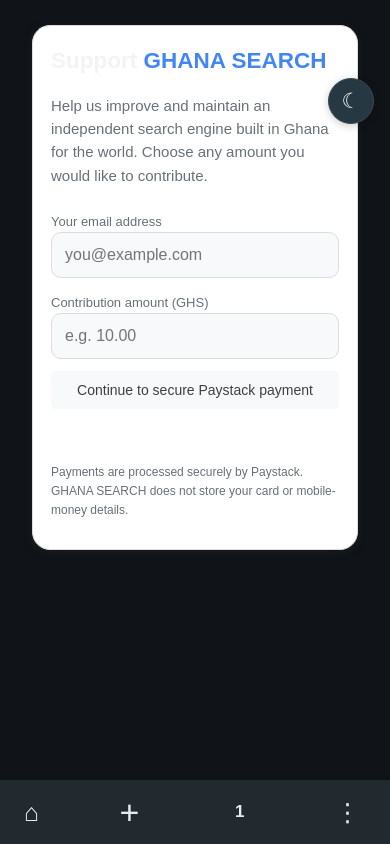
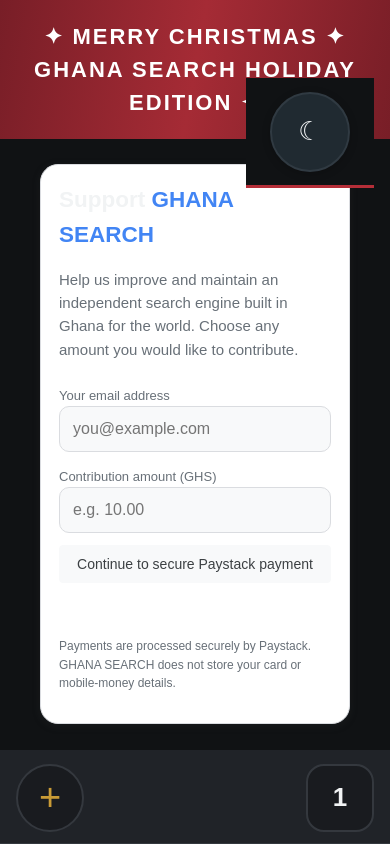
Before and after one commit to MUSTAKEEM1-N/ghana-search, a Flask app: page /support in a window 390 px wide. Run offline with Flask 3, Linux system fonts and the light colour scheme; some libraries are stand-ins or nearby versions.

Commit message:
Restore classic GHANA SEARCH holiday homepage design

```diff
--- a/templates/index.html
+++ b/templates/index.html
@@ -460,6 +460,46 @@ body.ai-mode-open{overflow:hidden}
  .home-feed-status{padding:20px 0;text-align:center;color:#bdc1c6;font-size:14px}
 }
 
+
+/* Restore the classic GHANA SEARCH holiday homepage shown in the user's reference */
+@media(max-width:650px){
+ body{background:#101214!important;color:#f1f3f4!important}
+ .browser-tabs{height:94px;padding:12px 16px 10px;align-items:center;background:#202328!important;border-bottom:1px solid #34383e}
+ .mobile-home-link{display:none!important}
+ .mobile-tab-count{display:grid!important;width:68px;height:68px;border-radius:18px;background:#191b1f;color:#f1f3f4;border:2px solid #34383e;font-size:26px}
+ .new-browser-tab{width:68px;height:68px;border-radius:50%;background:#191b1f;color:#c99b36;border:2px solid #34383e;font-size:38px}
+ .mobile-menu-button{display:none!important}
+ .topbar{height:110px;min-height:110px;padding:0 24px!important;background:#101214!important;border-bottom:3px solid #b52e38!important;display:flex;align-items:center}
+ .brand{font-size:17px!important;letter-spacing:1.5px!important;font-weight:800;gap:12px}
+ .brand-mark{width:64px!important;height:64px!important;border:4px solid #b52e38!important;border-radius:19px!important;display:grid!important;place-items:center;font-size:24px!important;color:#b52e38!important}
+ .top-actions{gap:12px}
+ #themeToggle{width:80px;height:80px;border-radius:50%;background:#202a31;border:2px solid #303a42;color:#f1f3f4;font-size:26px}
+ #menuToggle{font-size:27px}
+ .christmas-banner{display:flex!important;min-height:112px;padding:20px 34px!important;align-items:center;justify-content:center;background:linear-gradient(100deg,#781e27,#a52b35,#781e27)!important;font-size:22px!important;line-height:1.5;letter-spacing:2px;text-align:center}
+ .snow-layer{display:block!important}
+ .snowflake{z-index:1}
+ main{width:calc(100% - 48px)!important;max-width:680px;margin:0 auto}
+ .home-hero{min-height:0!important;height:auto!important;padding:260px 0 30px!important;display:flex;flex-direction:column;align-items:center;justify-content:flex-start;text-align:center}
+ .logo-word{font-size:clamp(39px,10vw,66px)!important;line-height:1.15!important;letter-spacing:-2.5px!important;font-weight:700!important;margin:0 0 28px!important;white-space:nowrap}
+ .logo-word span{background:linear-gradient(100deg,#b52e38 5%,#c99b36 48%,#21834a 95%)!important;-webkit-background-clip:text!important;background-clip:text!important;color:transparent!important}
+ .tagline{display:block!important;font-size:26px!important;line-height:1.4;margin:0 0 26px!important;color:#aeb4bd!important}
+ .christmas-greeting{display:block!important;font-size:26px!important;line-height:1.4;margin:0 0 52px!important;color:#bdc1c6!important;letter-spacing:.5px}
+ .search-form{width:100%!important;max-width:100%!important}
+ .search-shell{height:104px!important;border-radius:60px!important;padding:0 28px!important;gap:18px!important;background:#191b1f!important;border:2px solid #34383e!important;box-shadow:none!important}
+ .search-shell:focus-within{border-color:#555b63!important;box-shadow:none!important}
+ .search-symbol{flex:0 0 24px;width:24px;height:24px;font-size:0!important}
+ .search-shell input{font-size:27px!important;color:#f1f3f4!important}
+ .search-shell input::placeholder{color:#85898f!important;opacity:1}
+ .search-shell .clear-btn{font-size:38px!important;color:#aeb4bd!important;padding:0 4px}
+ .home-language-row,.home-mode-actions,.shortcuts-panel,.home-feed{display:none!important}
+ .home-extra-actions{display:grid!important;grid-template-columns:1fr 1fr;gap:32px 26px!important;margin:32px 20px 0!important}
+ .home-extra-actions>*{min-height:112px;display:flex;align-items:center;justify-content:center;text-align:center;padding:14px 12px!important;border-radius:19px!important;font-size:26px!important;line-height:1.3!important;text-decoration:none!important;white-space:normal}
+ .home-extra-actions .primary-btn{background:#b52e38!important;border-color:#b52e38!important;color:#fff!important;font-weight:700!important}
+ .home-extra-actions .secondary-btn{background:#22252a!important;border:2px solid #34383e!important;color:#f1f3f4!important}
+ .home-link-btn{display:flex!important}
+}
+@media(min-width:651px){.home-link-btn{display:inline-flex;align-items:center;text-decoration:none}}
+
 </style>
 </head>
 
@@ -571,11 +611,9 @@ body.ai-mode-open{overflow:hidden}
 <input type="hidden" name="incognito" id="incognitoValue" value="0">
 
 <div class="search-shell">
-<button class="search-tool" type="button" id="searchPlus" aria-label="Search tools">＋</button>
 <span class="search-symbol">⌕</span>
-<input id="searchInput" name="search" type="search" placeholder="GHANA SEARCH" required autofocus>
-<button class="search-tool" type="button" id="voiceSearch" aria-label="Voice search" title="Voice search">🎙</button>
-<button class="search-tool" type="button" id="visualSearch" aria-label="Search images" title="Search images">▣</button>
+<input id="searchInput" name="search" type="search" placeholder="Search anything around the world" required autofocus>
+<button class="clear-btn" type="button" id="clearHomeSearch" aria-label="Clear search">×</button>
 </div>
 <div class="suggestions" id="suggestions"></div>
 <div class="home-language-row"><span id="languagePrompt">GHANA SEARCH available in:</span><button type="button" class="language-name" data-lang="en">English</button><button type="button" class="language-name" data-lang="ha">Hausa</button><button type="button" class="language-name" data-lang="ak">Akan</button><button type="button" class="language-name" data-lang="ee">Ewe</button><button type="button" class="language-name" data-lang="gaa">Ga</button></div>
@@ -584,8 +622,10 @@ body.ai-mode-open{overflow:hidden}
 <button class="mode-pill" type="button" id="incognitoButton">♙ &nbsp; Incognito</button>
 </div>
 <div class="search-actions home-extra-actions">
-<button class="primary-btn" type="submit">Search</button>
+<button class="primary-btn" type="submit">GHANA SEARCH</button>
 <button class="secondary-btn" type="button" id="luckyBtn">I'm Feeling Curious</button>
+<a class="secondary-btn home-link-btn" href="/discover">Explore Discover</a>
+<a class="secondary-btn home-link-btn" href="/support">Support the Creator</a>
 </div>
 </form>
 <section class="shortcuts-panel" aria-label="Website shortcuts">
@@ -905,6 +945,8 @@ $("saveSettings").addEventListener("click",()=>{
     panel.classList.remove("open");
 });
 
+const clearHomeSearch=$("clearHomeSearch");
+if(clearHomeSearch)clearHomeSearch.addEventListener("click",()=>{const field=$("searchInput");if(field){field.value="";field.focus();}});
 const input=$("searchInput");
 const suggestionBox=$("suggestions");
 
```
